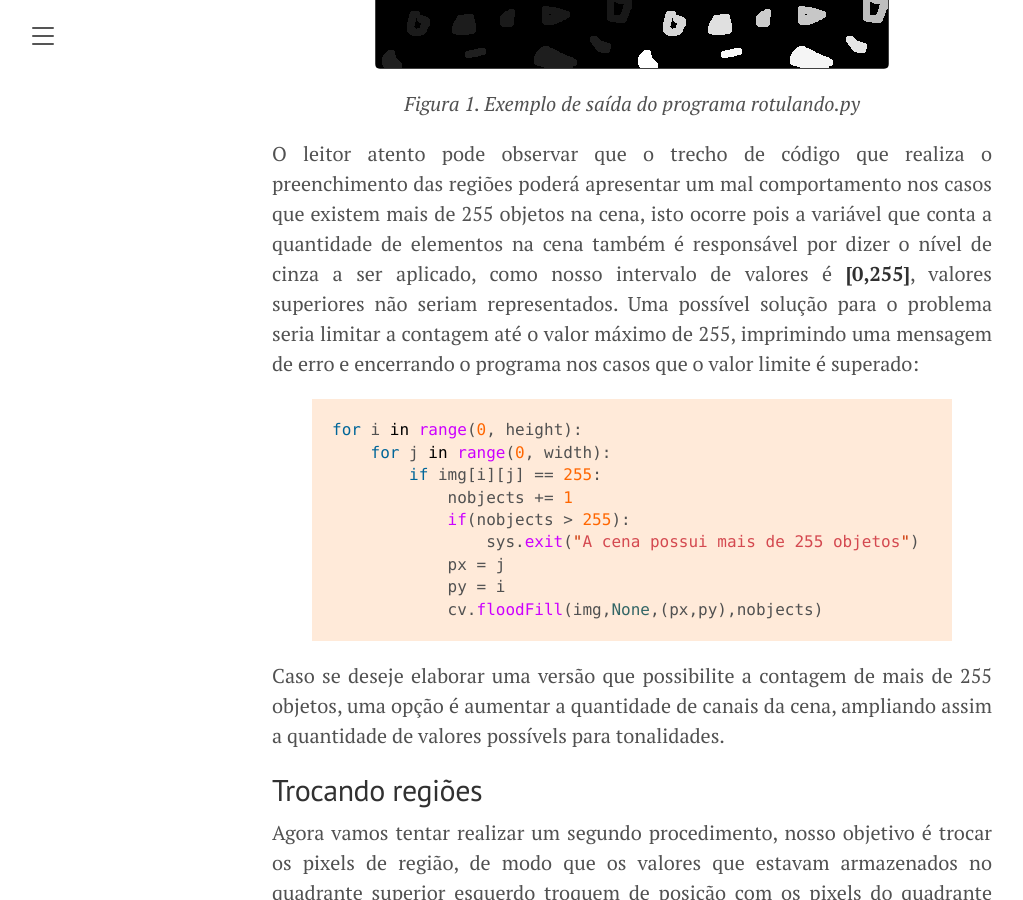
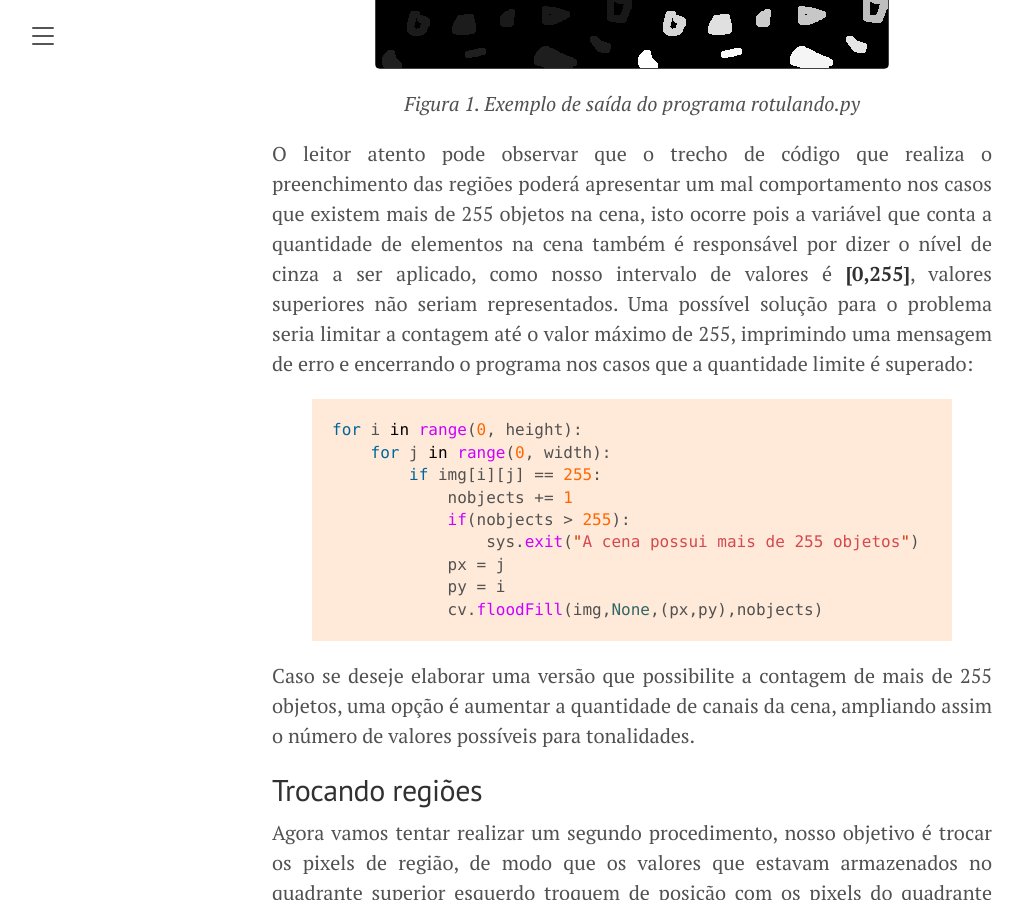
Before and after one commit to lucasamds/lucasamds.github.io, a Jekyll site: the page built from _posts/2021-02-26-preenchendo regiões.md, in a window 1280 px wide and 900 px high, scrolled down 3597 px. Shown: the whole window, without its empty margins (8-1031 px from the left). Built offline with Jekyll 4.4.1, drawn with Linux system fonts in a browser that asks for light colours.

Commit message:
Update 2021-02-26-preenchendo regiões.md

```diff
--- a/_posts/2021-02-26-preenchendo regiões.md
+++ b/_posts/2021-02-26-preenchendo regiões.md
@@ -109,7 +109,7 @@
 ![](https://raw.githubusercontent.com/lucasamds/lucasamds.github.io/main/public/images/objetos.png)
 *Figura 1. Exemplo de saída do programa rotulando.py*
 
-O leitor atento pode observar que o trecho de código que realiza o preenchimento das regiões poderá apresentar um mal comportamento nos casos que existem mais de 255 objetos na cena, isto ocorre pois a variável que conta a quantidade de elementos na cena também é responsável por dizer o nível de cinza a ser aplicado, como nosso intervalo de valores é **[0,255]**, valores superiores não seriam representados. Uma possível solução para o problema seria limitar a contagem até o valor máximo de 255, imprimindo uma mensagem de erro e encerrando o programa nos casos que o valor limite é superado:
+O leitor atento pode observar que o trecho de código que realiza o preenchimento das regiões poderá apresentar um mal comportamento nos casos que existem mais de 255 objetos na cena, isto ocorre pois a variável que conta a quantidade de elementos na cena também é responsável por dizer o nível de cinza a ser aplicado, como nosso intervalo de valores é **[0,255]**, valores superiores não seriam representados. Uma possível solução para o problema seria limitar a contagem até o valor máximo de 255, imprimindo uma mensagem de erro e encerrando o programa nos casos que a quantidade limite é superado:
 {% highlight python %}
 
 for i in range(0, height):
@@ -124,7 +124,7 @@
 
 {% endhighlight %}
 
-Caso se deseje elaborar uma versão que possibilite a contagem de mais de 255 objetos, uma opção é aumentar a quantidade de canais da cena, ampliando assim a quantidade de valores possívels para tonalidades.
+Caso se deseje elaborar uma versão que possibilite a contagem de mais de 255 objetos, uma opção é aumentar a quantidade de canais da cena, ampliando assim o número de valores possíveis para tonalidades.
 
 
 ## Trocando regiões
```
